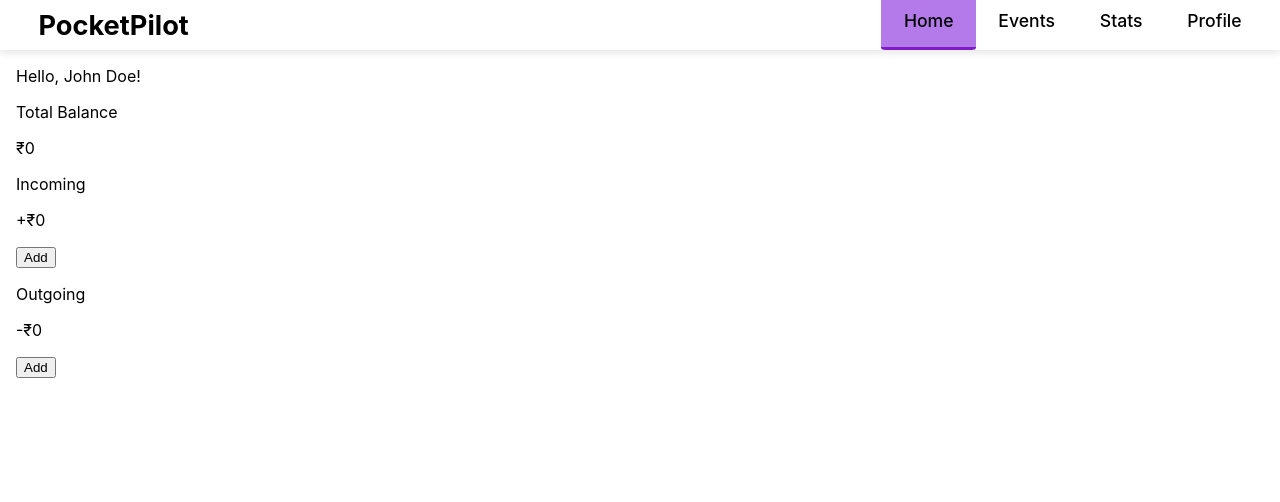
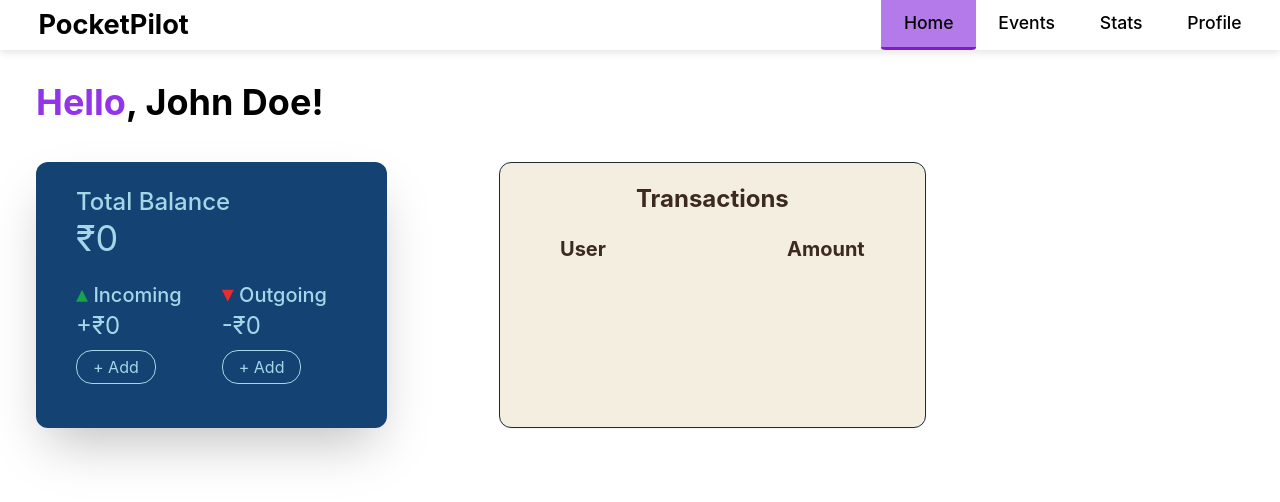
Before and after one commit to DSLRSIDDESH/Expenses-Tracker-Web-Application, a React (Create React App) app: page / in a window 1280 px wide. Shown: the top 502 px of the page. Built offline with nearby package versions, Linux system fonts and the light colour scheme.

Commit message:
Added Transations and styling

```diff
--- a/package.json
+++ b/package.json
@@ -35,5 +35,10 @@
       "last 1 firefox version",
       "last 1 safari version"
     ]
+  },
+  "devDependencies": {
+    "autoprefixer": "^10.4.14",
+    "postcss": "^8.4.21",
+    "tailwindcss": "^3.3.1"
   }
 }
--- /dev/null
+++ b/postcss.config.js
@@ -0,0 +1,6 @@
+module.exports = {
+  plugins: {
+    tailwindcss: {},
+    autoprefixer: {},
+  },
+}
--- a/src/App.css
+++ b/src/App.css
@@ -1,3 +1,7 @@
+@tailwind base;
+@tailwind components;
+@tailwind utilities;
+
 * {
     box-sizing: border-box;
 }
@@ -5,6 +9,16 @@
 body {
     margin: 0;
     padding: 0;
+    max-width: 100vw;
+    min-height: 90vh;
+}
+
+hr {
+    border-style: none;
+    border-top-style: solid;
+    border-color: rgb(159, 159, 159);
+    border-width: 1.5px;
+    /* width: 4%; */
 }
 
 .container {
@@ -147,3 +161,26 @@ body {
 .menu-btn-burger::after {
     transform: translateY(8px);
 }
+
+.btn{
+    padding: 0.25rem 1rem;
+    border-radius: 1rem;
+    border: 1px solid #A5D7E8;
+}
+
+input {
+    margin: 10px 0px 10px;
+    border-radius: 4px;
+    text-indent: 4px;
+    padding: 5px 10px;
+    color: black;
+    border: 2px #839ea8 solid;
+}
+
+.cards {
+    gap: 2rem;
+}
+
+.space-bet {
+    justify-content: space-between;
+}
--- a/src/pages/Home.js
+++ b/src/pages/Home.js
@@ -11,6 +11,12 @@ export default function Home() {
 
     const [addIncome, setAddIncome] = React.useState({show: false, value: 0.00})
     const [addExpense, setAddExpense] = React.useState({show: false, value: 0.00})
+    const [balanceList, setBalanceList] = React.useState({
+        currentName: [],
+        currentBalance: [],
+        userName: [],
+        userBalance: []
+    })
 
     function handleAddIncome() {
         setAddIncome(prevAdd => {return {...prevAdd,show: !prevAdd.show}})
@@ -21,25 +27,37 @@ export default function Home() {
         setAddIncome(prevAdd => {return {...prevAdd,show: false}})
     }
     function handleIncomeValue(e) {
-        const inputValue = e.target.value
-        if (/^\d*\.?\d*$/.test(inputValue)) {
         setAddIncome(prevAdd => {return {...prevAdd,value: e.target.value}})
+        setBalanceList(prevBal => {return {...prevBal,currentBalance: e.target.value}})
     }
+    function handleExpenseValue(e) {
+        setAddExpense(prevAdd => {return {...prevAdd,value: e.target.value}})
+        setBalanceList(prevBal => {return {...prevBal,currentBalance: e.target.value}})
+    }
+    function handleIncomeName(e) {
+        setBalanceList(prevBal => {return {...prevBal,currentName: e.target.value}})
+    }
+    function handleExpenseName(e) {
+        setBalanceList(prevBal => {return {...prevBal,currentName: e.target.value}})
     }
     function handleIncomeSubmit(event) {
         event.preventDefault()
         setBalance(prevBal => {return {...prevBal,totalIncome: prevBal.totalIncome + parseFloat(addIncome.value)}})
+        setBalanceList(prevBal => {
+        return {...prevBal,
+            userName: [...prevBal.userName, prevBal.currentName],
+            userBalance: [...prevBal.userBalance, prevBal.currentBalance]
+        }})
         setAddIncome(prevAdd => { return {...prevAdd,show: false, value: 0.00}})
-    }
-    function handleExpenseValue(e) {
-        const inputValue = e.target.value
-        if (/^\d*\.?\d*$/.test(inputValue)) {
-        setAddExpense(prevAdd => {return {...prevAdd,value: e.target.value}})
-        }
     }
     function handleExpenseSubmit(event) {
         event.preventDefault()
         setBalance(prevBal => {return {...prevBal,totalExpense: prevBal.totalExpense + parseFloat(addExpense.value)}})
+        setBalanceList(prevBal => {
+        return {...prevBal,
+            userName: [...prevBal.userName, prevBal.currentName],
+            userBalance: [...prevBal.userBalance, -prevBal.currentBalance]
+        }})
         setAddExpense(prevAdd => { return {...prevAdd,show: false, value: 0.00}})
     }
 
@@ -49,56 +67,96 @@ export default function Home() {
         setBalance(prevBal => {return {...prevBal, totalBalance: income - expense}})
     },[balance.totalIncome, balance.totalExpense])
 
-    const handleKeyPress = (event) => {
-        const keyCode = event.keyCode || event.which;
-        const keyValue = String.fromCharCode(keyCode);
-        const regex = /^[0-9.]+$/;
+    const balanceType = balance.totalBalance === 0.00 ? "" : balance.totalBalance > 0.00 ? "+" : "-"
 
-        if (!regex.test(keyValue)) {
-          event.preventDefault();
-        }
-      };
-
-    const balanceType = balance.totalBalance === 0.00 ? "" : balance.totalBalance > 0.00 ? "+" : "-"
+    const userList = balanceList.userName.map((name, index) => (
+            <p key={index} className="text-xl text-[#553939] font-medium">{name}</p>
+      ));
+    const amountList = balanceList.userName.map((balance, index) => (
+        <p key={index} className="text-xl text-[#553939] font-medium">
+            {balanceList.userBalance[index] < 0 ? '-' : '+'}
+            ₹{Math.abs(balanceList.userBalance[index])}
+        </p>
+    ));
 
     return (
         <div>
-            <p>Hello, {user_name}!</p>
-            <div>
-                <p>Total Balance</p>
-                <p>{balanceType}₹{Math.abs(balance.totalBalance)}</p>
-
-                <p>Incoming</p>
-                <p>+₹{balance.totalIncome}</p>
-                { !addIncome.show && <button onClick={handleAddIncome}>Add</button>}
+            <p
+                className="text-4xl font-bold tracking-normal ml-5 mt-8"
+            >
+                <span className="text-purple-600">Hello</span>, {user_name}!
+            </p>
+            <div className="flex flex-row cards">
+                <div className="bg-[#144272] w-fit py-6 px-10 my-10 ml-5 mr-10 rounded-xl shadow-2xl text-[#A5D7E8] transition-all duration-1000">
+                    <p className="text-2xl font-medium">Total Balance</p>
+                    <p className="text-4xl text-[#A5D7E8] font-normal">{balanceType}₹{Math.abs(balance.totalBalance).toLocaleString()}</p>
+                    <div className="flex flex-row">
+                        <div className="m-5 ml-0">
+                            <p className="text-xl font-medium"><span className="text-green-600 text-2xl">&#x25B4;</span> Incoming</p>
+                            <p className="text-2xl">+₹{balance.totalIncome.toLocaleString()}</p>
+                            { !addIncome.show && <button className="btn mt-2 hover:bg-[#144272]" onClick={handleAddIncome}>+ Add</button>}
                             {
                                 addIncome.show &&
-                    <form onSubmit={handleIncomeSubmit}>
+                                <form className="flex flex-col" onSubmit={handleIncomeSubmit}>
                                     <input
+                                        type="text"
+                                        className="bg-slate-200"
+                                        placeholder="Enter Name"
+                                        onChange={handleIncomeName}
+                                        required
+                                    />
+                                    <input
+                                        type="number"
+                                        className="bg-slate-200"
                                         placeholder="Enter Amount"
-                            onKeyDown={handleKeyPress}
                                         onChange={handleIncomeValue}
+                                        required
                                     />
-                        <button>Update</button>
+                                    <button className="btn mt-2 hover:bg-[#144272]">Update</button>
                                 </form>
-
                             }
-
-                <p>Outgoing</p>
-                <p>-₹{balance.totalExpense}</p>
-                { !addExpense.show && <button onClick={handleAddExpense}>Add</button>}
+                        </div>
+                        <div className="m-5">
+                            <p className="text-xl font-medium"><span className="text-[#ED2B2A] text-2xl">&#x25BE;</span> Outgoing</p>
+                            <p className="text-2xl">-₹{balance.totalExpense.toLocaleString()}</p>
+                            { !addExpense.show && <button className="btn mt-2 hover:bg-[#144272]" onClick={handleAddExpense}>+ Add</button>}
                             {
                                 addExpense.show &&
-                    <form onSubmit={handleExpenseSubmit}>
+                                <form className="flex flex-col" onSubmit={handleExpenseSubmit}>
                                     <input
+                                        type="text"
+                                        className="bg-slate-200"
+                                        placeholder="Enter Name"
+                                        onChange={handleExpenseName}
+                                        required
+                                    />
+                                    <input
+                                        type="number"
+                                        className="bg-slate-200"
                                         placeholder="Enter Amount"
-                            onKeyDown={handleAddExpense}
                                         onChange={handleExpenseValue}
+                                        required
                                     />
-                        <button>Update</button>
+                                    <button className="btn mt-2 hover:bg-[#144272]">Update</button>
                                 </form>
                             }
                         </div>
                     </div>
+                </div>
+                <div className="rounded-xl shadow-sm bg-[#F4EEE0] w-2/6 border border-gray-800 m-10">
+                    <p className="text-2xl font-bold text-center m-5 text-[#3C2A21]">Transactions</p>
+                    <div className="flex flex-row p-5 pt-0 space-bet">
+                        <div className="pr-10 pl-10">
+                            <p className="text-xl text-[#3C2A21] font-bold mb-2">User</p>
+                            {userList}
+                        </div>
+                        <div className="pl-10 pr-10">
+                            <p className="text-xl text-[#3C2A21] font-bold mb-2">Amount</p>
+                            {amountList}
+                        </div>
+                    </div>
+                </div>
+            </div>
+        </div>
     )
 }
--- /dev/null
+++ b/tailwind.config.js
@@ -0,0 +1,15 @@
+/** @type {import('tailwindcss').Config} */
+module.exports = {
+  content: [
+    "./app/**/*.{js,ts,jsx,tsx}",
+    "./pages/**/*.{js,ts,jsx,tsx}",
+    "./components/**/*.{js,ts,jsx,tsx}",
+
+    // Or if using `src` directory:
+    "./src/**/*.{js,ts,jsx,tsx}",
+  ],
+  theme: {
+    extend: {},
+  },
+  plugins: [],
+}
```
Also changed, not shown: 2 other files (tests, documents, lock files or other folders). Lines whose indentation alone changed are shown as unchanged.
